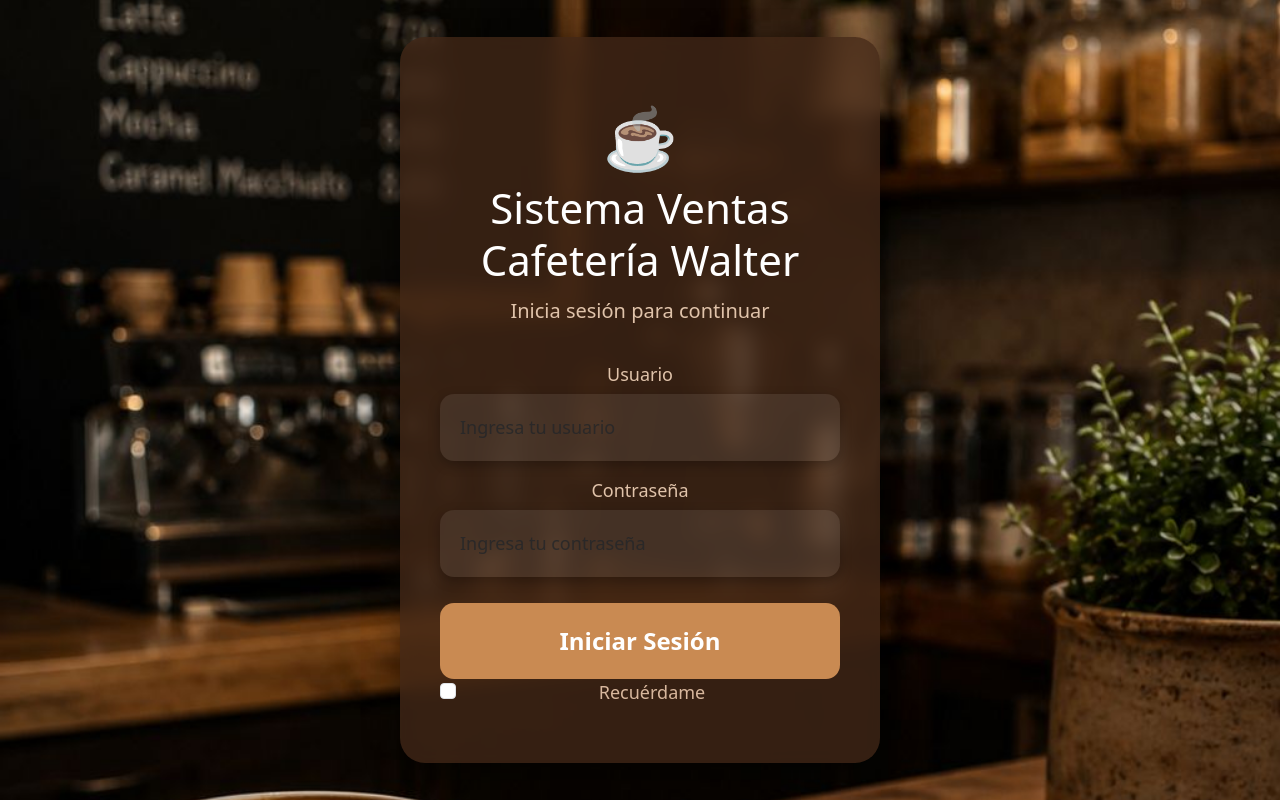
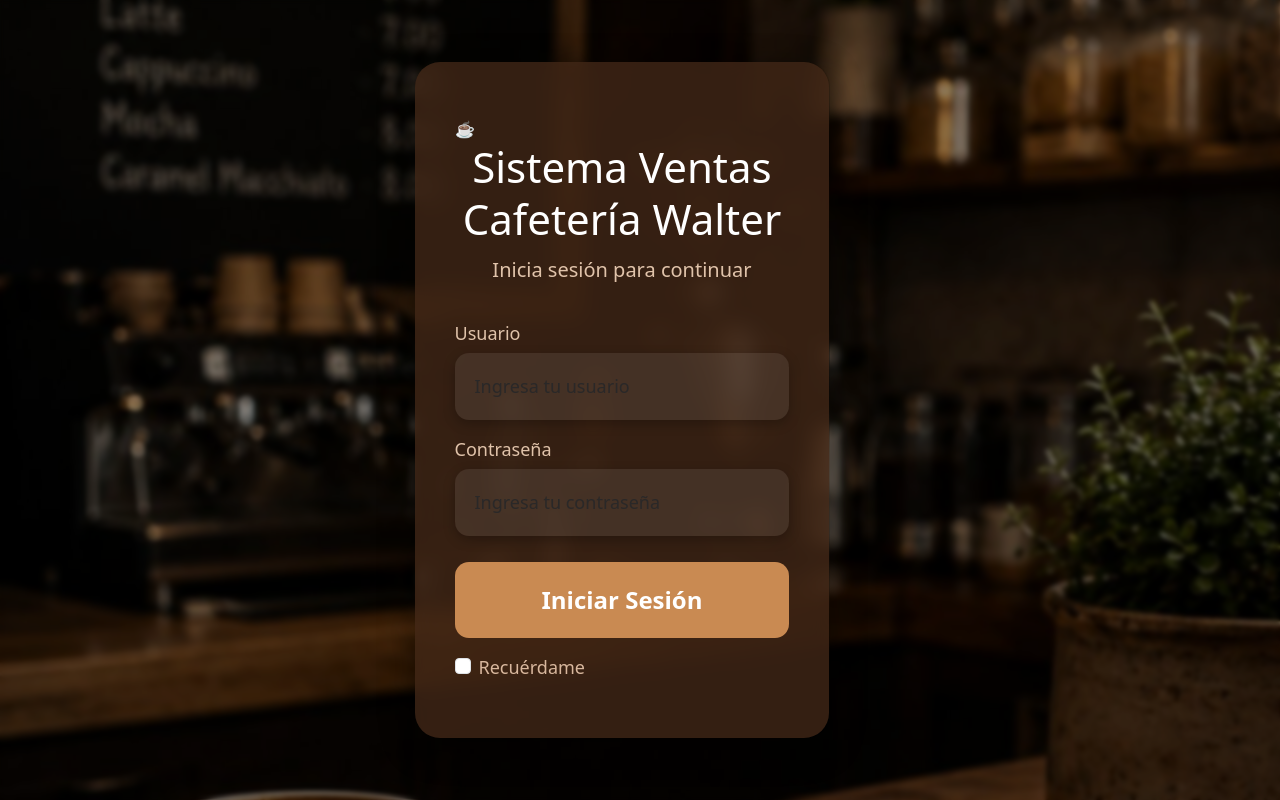
Before and after one commit to luismiguel2017/ventas-flask, a Flask app: page /login in a window 1280 px wide. Run offline with Flask 3, Linux system fonts and the light colour scheme; some libraries are stand-ins or nearby versions.

Commit message:
Actualización de app.py y estilos, agregado login

```diff
--- a/templates/login.html
+++ b/templates/login.html
@@ -2,6 +2,7 @@
 <html lang="es">
 <head>
     <meta charset="UTF-8">
+    <meta name="viewport" content="width=device-width, initial-scale=1.0">
     <title>Sistema Ventas Cafetería Walter - Login</title>
     <!-- Poppins Font -->
     <link href="https://fonts.googleapis.com/css2?family=Poppins:wght@400;600&display=swap" rel="stylesheet">
@@ -10,34 +11,32 @@
     <!-- CSS personalizado -->
     <link rel="stylesheet" href="{{ url_for('static', filename='login.css') }}">
     <style>
-    .login-body {
+        body {
             background: url("{{ url_for('static', filename='cafe.jpeg') }}") no-repeat center center fixed !important;
             background-size: cover !important;
-        display: flex !important;
-        justify-content: center !important;
-        align-items: center !important;
-        min-height: 100vh !important;
-        padding: 20px !important;
-        box-sizing: border-box !important;
+            min-height: 100vh;
+            margin: 0;
+            padding: 0;
         }
-    .login-container {
-        width: 95% !important;
-        max-width: 480px !important;
-        padding: 55px 40px !important;
-        margin: 0 auto !important;
-        float: none !important;
-        text-align: center !important;
+        .overlay {
+            position: fixed;
+            top: 0; left: 0;
+            width: 100%; height: 100%;
+            background: rgba(0,0,0,0.45);
+            backdrop-filter: blur(2px);
+            z-index: 0;
         }
-    .logo {
-        text-align: center !important;
-        display: block !important;
-        width: 100% !important;
-        font-size: 60px !important;
+        .container {
+            position: relative;
+            z-index: 1;
         }
     </style>
 </head>
-<body class="login-body">
+<body>
     <div class="overlay"></div>
+    <div class="container">
+        <div class="row justify-content-center align-items-center min-vh-100">
+            <div class="col-11 col-sm-8 col-md-6 col-lg-5">
                 <div class="login-container">
                     <div class="logo">☕</div>
                     <h2>Sistema Ventas<br>Cafetería Walter</h2>
@@ -52,11 +51,14 @@
                             <input type="password" class="form-control" id="contrasena" name="contrasena" placeholder="Ingresa tu contraseña" required>
                         </div>
                         <button type="submit" class="btn btn-coffee w-100">Iniciar Sesión</button>
-            <div class="form-check">
+                        <div class="form-check mt-3">
                             <input type="checkbox" class="form-check-input" id="recordar">
                             <label class="form-check-label" for="recordar">Recuérdame</label>
                         </div>
                     </form>
                 </div>
+            </div>
+        </div>
+    </div>
 </body>
 </html>
```
Lines whose indentation alone changed are shown as unchanged.
